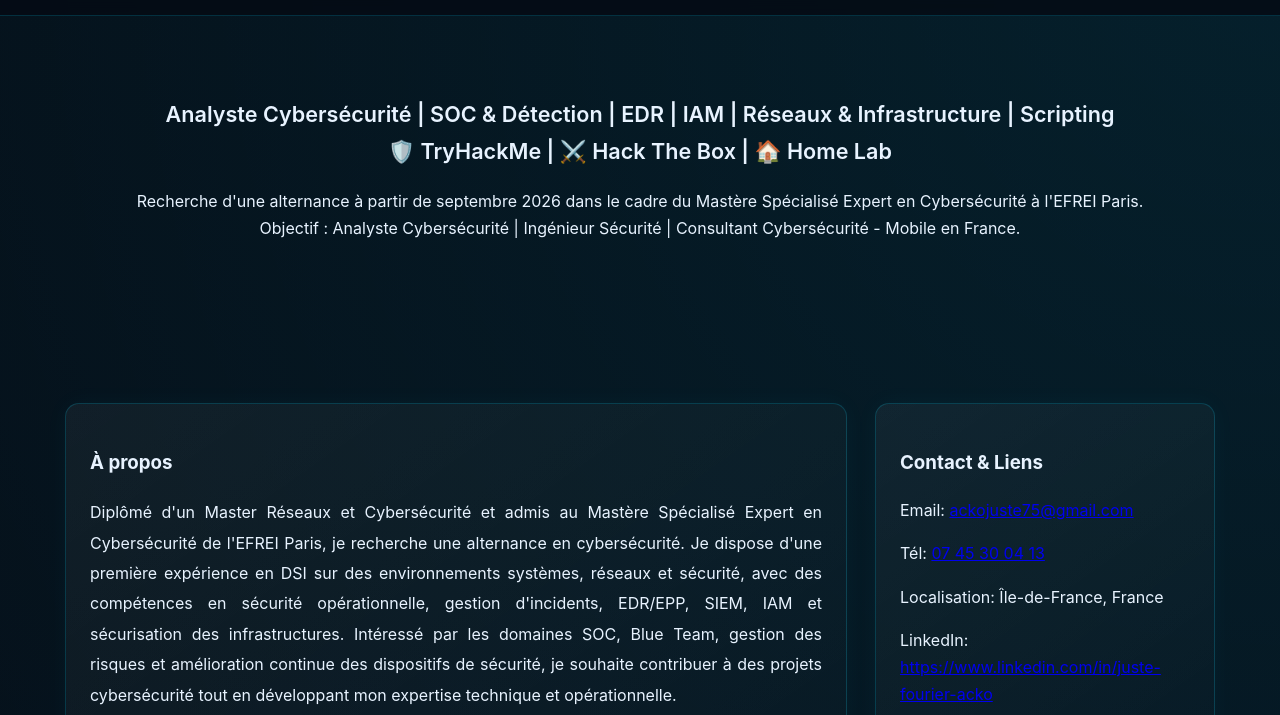
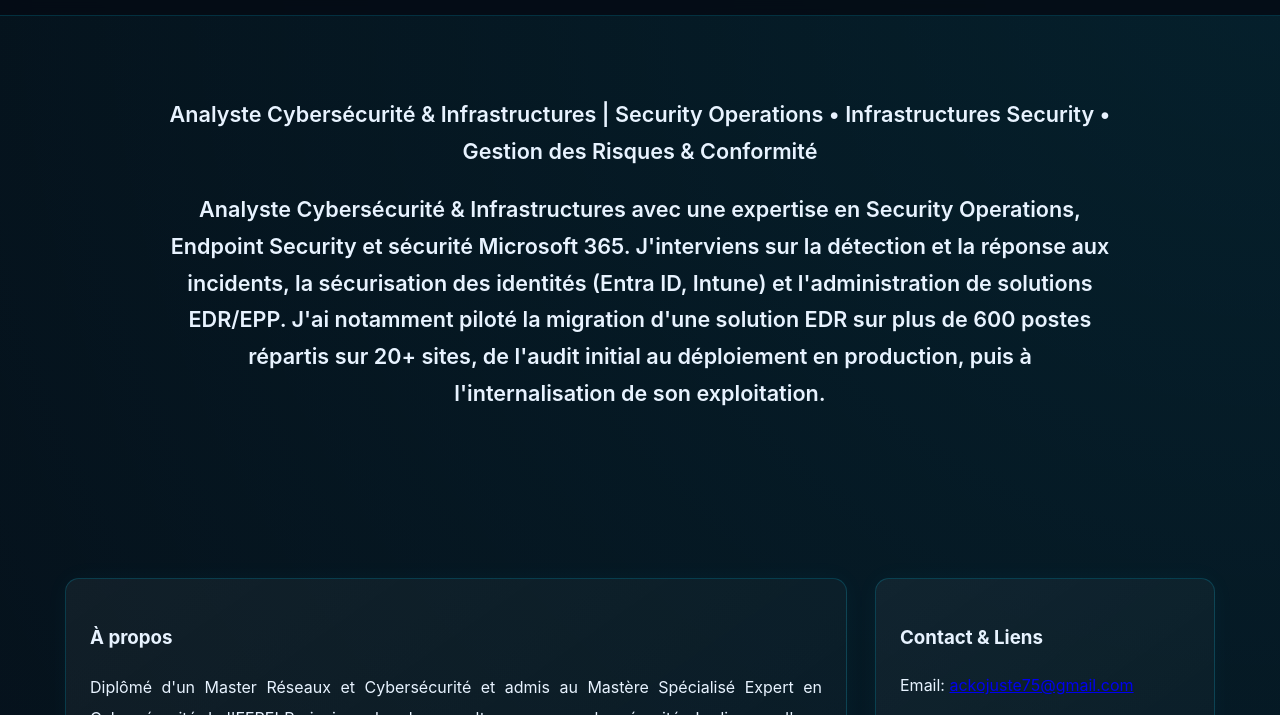
Before and after one commit to ackovski/ackojuste.github.io, a plain HTML site: page index.html in a window 1280 px wide. Shown: the part 64-779 px from the top of the page. Drawn offline with Linux system fonts and the light colour scheme.

Commit message:
Revise hero section content in index.html
Updated the hero section with a new title and description, and removed badges.

```diff
--- a/index.html
+++ b/index.html
@@ -29,18 +29,13 @@
   <main>
     <section id="hero" class="hero">
       <div class="container">
-        <h2>Analyste Cybersécurité | SOC & Détection | EDR | IAM | Réseaux & Infrastructure | Scripting
+        <h2>Analyste Cybersécurité & Infrastructures | Security Operations • Infrastructures Security • Gestion des Risques & Conformité
 
-          <div class="hero-badges">
-  <span>🛡️ TryHackMe |</span>
-  <span>⚔️ Hack The Box |</span>
-  <span>🏠 Home Lab</span>
-</h2>
-        <p class="hero-sub"><p>
   <p>
-  Recherche d'une alternance à partir de septembre 2026 dans le cadre du Mastère Spécialisé Expert en Cybersécurité à l'EFREI Paris.
+ Analyste Cybersécurité & Infrastructures avec une expertise en Security Operations, Endpoint Security et sécurité Microsoft 365. J'interviens sur la détection et la réponse aux incidents, la sécurisation des identités (Entra ID, Intune) et l'administration de solutions EDR/EPP.
+
+J'ai notamment piloté la migration d'une solution EDR sur plus de 600 postes répartis sur 20+ sites, de l'audit initial au déploiement en production, puis à l'internalisation de son exploitation.
   <br>
-  Objectif : Analyste Cybersécurité | Ingénieur Sécurité | Consultant Cybersécurité - Mobile en France.
 </p>
 
 </p></p>
```
